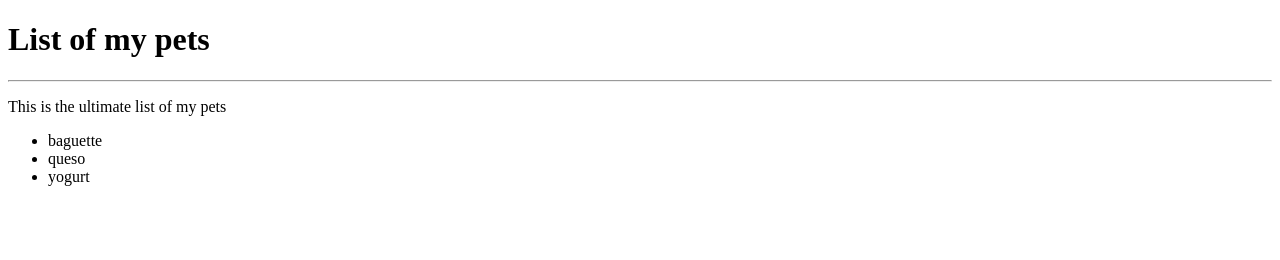
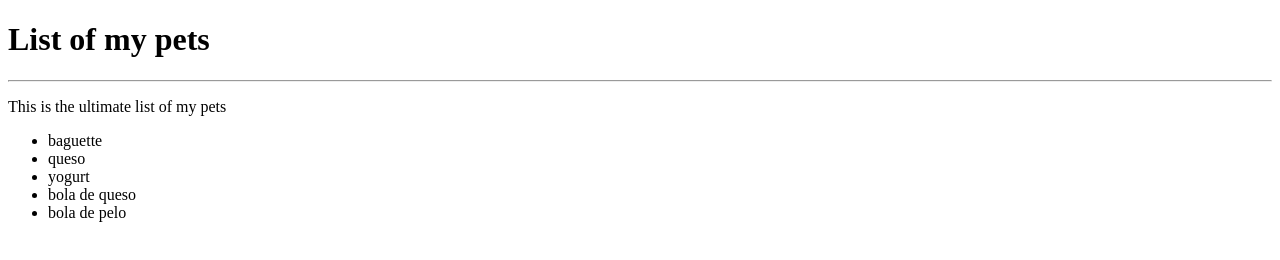
Before and after one commit to dreamanday/petsSite, a plain HTML site: page index.html in a window 1280 px wide. Drawn offline with Linux system fonts and the light colour scheme.

Commit message:
upsy,typo

```diff
--- a/index.html
+++ b/index.html
@@ -13,6 +13,8 @@
         <li>baguette</li>
         <li>queso</li>
         <li>yogurt</li>
+        <li>bola de queso</li>
+        <li>bola de pelo</li>
     </ul>
 
 </body>
```
